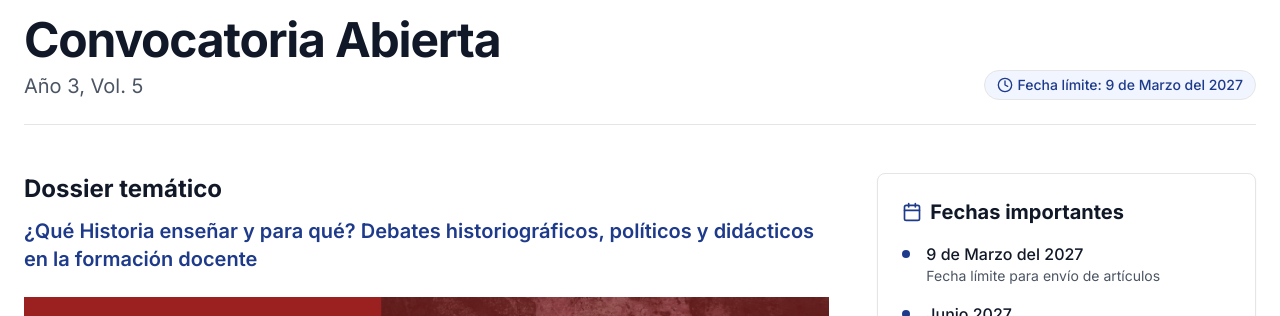
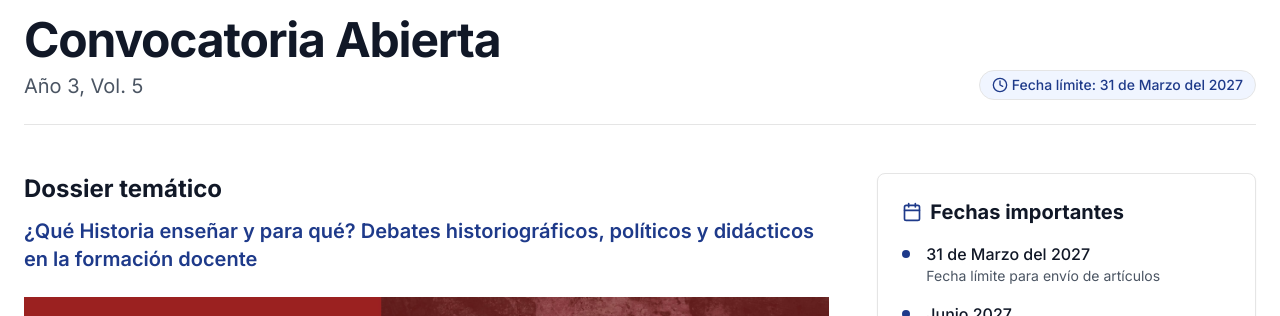
Before and after one commit to ipesfa/revista-institucional, a Next.js app: page /convocatoria in a window 1280 px wide. Shown: the part 128-444 px from the top of the page. Built offline with nearby package versions, Linux system fonts and the light colour scheme.

Commit message:
Extender fecha límite de la convocatoria al 31 de Marzo del 2027
Co-Authored-By: Claude Opus 5.5 <noreply@anthropic.com>

```diff
--- a/app/convocatoria/page.tsx
+++ b/app/convocatoria/page.tsx
@@ -38,11 +38,11 @@ export default function ConvocatoriaPage() {
       },
     ],
     areasInteres: [] as string[],
-    fechaLimite: "9 de Marzo del 2027",
+    fechaLimite: "31 de Marzo del 2027",
     fechaPublicacion: "Junio 2027",
     fechasImportantes: [
       {
-        fecha: "9 de Marzo del 2027",
+        fecha: "31 de Marzo del 2027",
         evento: "Fecha límite para envío de artículos",
       },
       {
```
